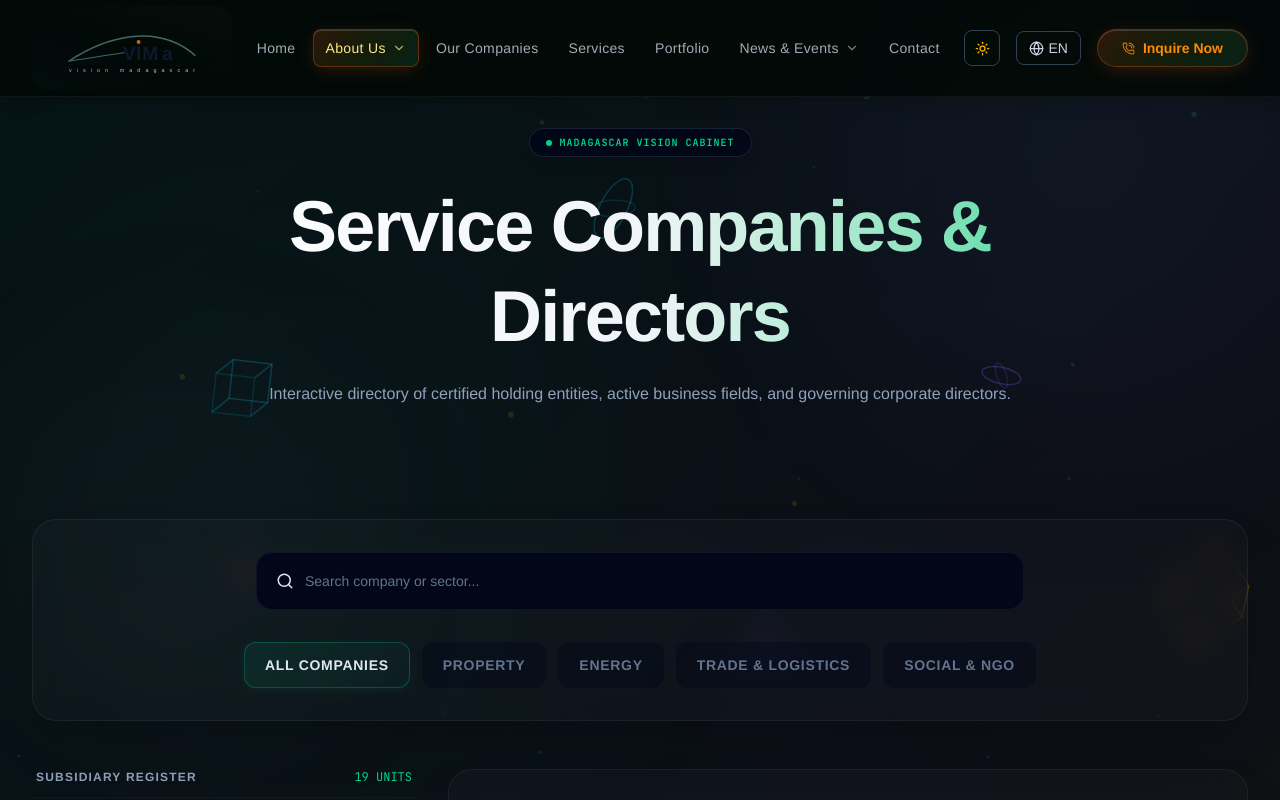
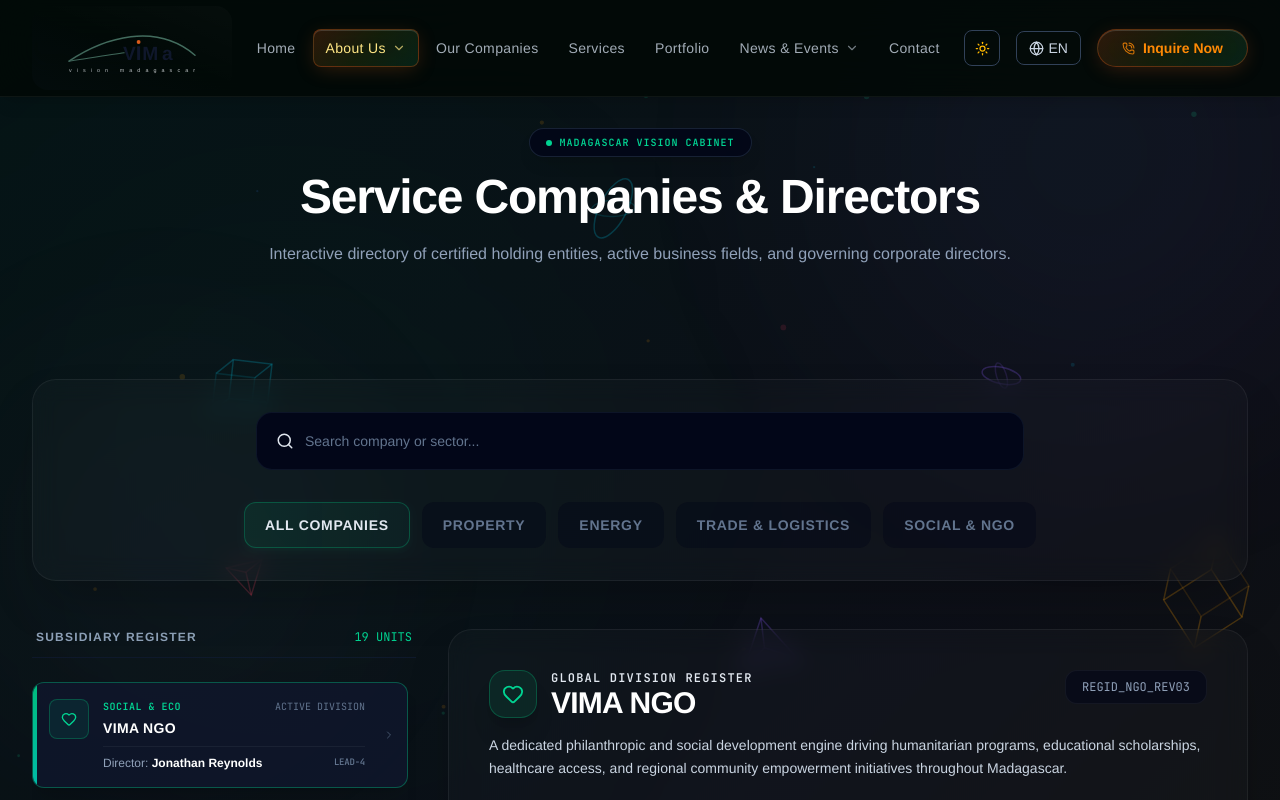
Before and after one commit to godwinrobby/Madagascar-Vision, a React (Vite) app: page /leadership in a window 1280 px wide. Shown: the top 800 px of the page. Built offline with nearby package versions, Linux system fonts and the light colour scheme.

Commit message:
refactor: simplify routing and update navigation
Remove page transition animations to improve performance, simplify heading typography in LeadershipView, and add .htaccess rewrite rules for SPA routing compatibility.

```diff
--- a/src/App.tsx
+++ b/src/App.tsx
@@ -1,6 +1,5 @@
 import { useState, useEffect, useRef } from 'react';
 import { Routes, Route, useNavigate, useLocation, useParams, Navigate } from 'react-router-dom';
-import { motion, AnimatePresence } from 'motion/react';
 import { Navbar } from './components/Navbar';
 import { Footer } from './components/Footer';
 import { HomeView } from './components/HomeView';
@@ -161,15 +160,6 @@ export default function App() {
 
       {/* Primary scrollable view containers wrapper with proper page-based React Router */}
       <main className="flex-grow z-10 w-full overflow-hidden" id="root-viewport-control">
-        <AnimatePresence mode="wait" initial={false}>
-          <motion.div
-            key={location.pathname}
-            initial={{ opacity: 0, scale: 0.96 }}
-            animate={{ opacity: 1, scale: 1 }}
-            exit={{ opacity: 0, scale: 1.04 }}
-            transition={{ duration: 0.4, ease: [0.16, 1, 0.3, 1] }}
-            className="w-full h-full flex flex-col"
-          >
         <Routes>
           <Route path="/" element={<HomeView language={language} setActiveTab={handleSetActiveTab} setSelectedSectorId={handleSelectSectorId} />} />
           <Route path="/home" element={<Navigate to="/" replace />} />
@@ -196,8 +186,6 @@ export default function App() {
           {/* Wildcard Fallback redirection */}
           <Route path="*" element={<Navigate to="/" replace />} />
         </Routes>
-          </motion.div>
-        </AnimatePresence>
       </main>
 
       {/* Enterprise-grade multi-sector board information footer */}
--- a/src/components/LeadershipView.tsx
+++ b/src/components/LeadershipView.tsx
@@ -431,7 +431,7 @@ export function LeadershipView({ language }: LeadershipViewProps) {
           </span>
         </div>
 
-        <h1 className="text-5xl sm:text-7xl font-extrabold tracking-tight mt-6 leading-tight text-transparent bg-clip-text bg-gradient-to-r from-white via-slate-100 to-emerald-400">
+        <h1 className="text-4xl sm:text-5xl font-black text-white tracking-tight mt-4">
           {sectionTitle}
         </h1>
 
```
Also changed, not shown: 1 other file (tests, documents, lock files or other folders). Lines whose indentation alone changed are shown as unchanged.
